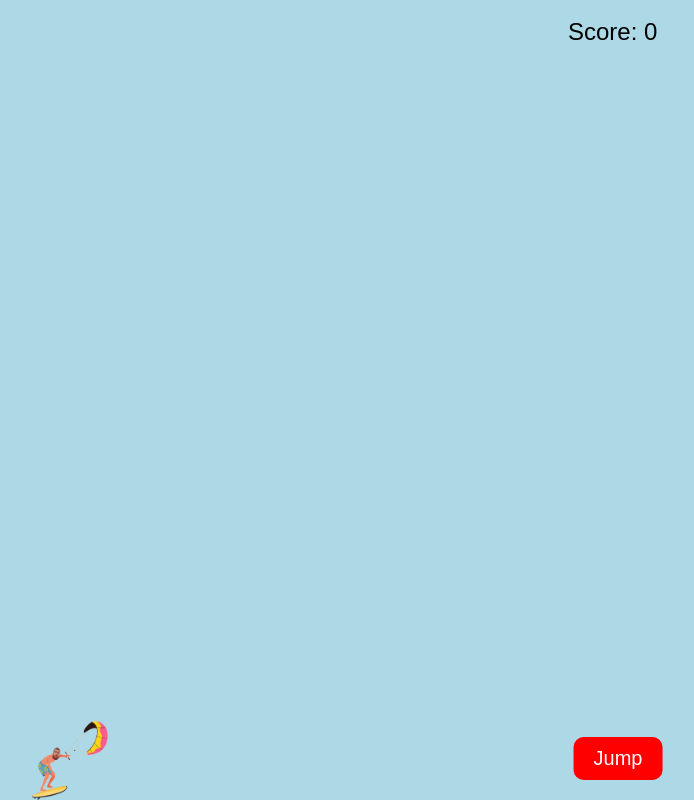
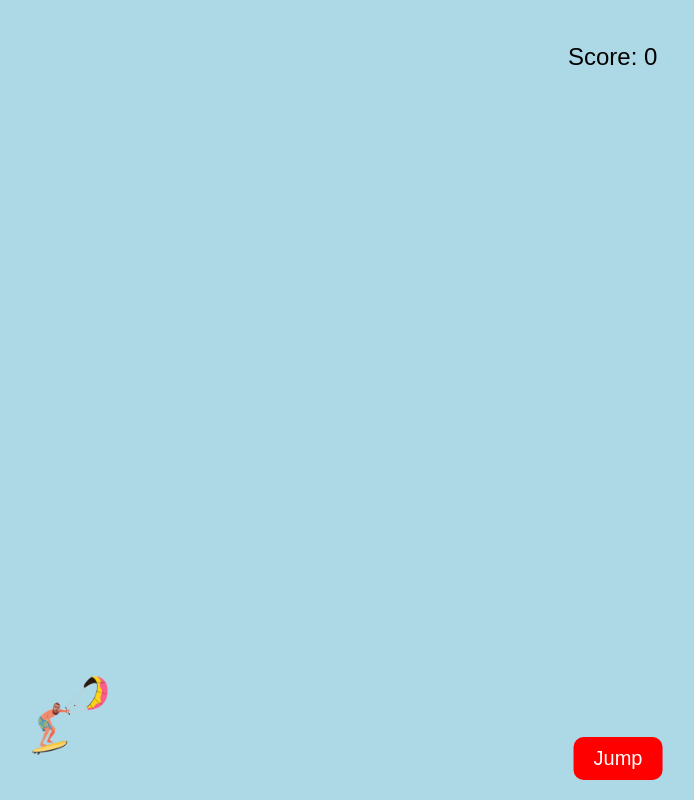
Before and after one commit to yanivz21/surfe, a plain HTML site: page index.html in a window 1280 px wide. Shown: the whole page, without its empty margins (22-716 px from the left). Drawn offline with Linux system fonts and the light colour scheme.

Commit message:
Update index.html

```diff
--- a/index.html
+++ b/index.html
@@ -70,7 +70,7 @@
             canvas.style.display = "block";
             document.getElementById("jumpButton").style.display = "block";
             canvas.width = window.innerWidth;
-            canvas.height = window.innerHeight;
+            canvas.height = window.innerHeight - 50; // השארת רווח בתחתית הקנבס
         }
     }
 
@@ -85,14 +85,14 @@
 
     let kate = {
         x: 50,
-        y: canvas.height - 80,
+        y: canvas.height - 100, // שינינו את המיקום ההתחלתי למעלה יותר
         width: 80,
         height: 80,
         dy: 0,
-        gravity: 0.2, // הורד את הגרביטי ל-0.2 כדי שהגולש ירד לאט יותר
+        gravity: 0.2,
         isJumping: false,
         jumpCount: 0,
-        maxJumpCount: 3  // מספר הקפיצות המקסימלי (למשל 3 קפיצות)
+        maxJumpCount: 3
     };
 
     const fishImages = [
@@ -115,7 +115,7 @@
     let obstacles = [];
     let frameCount = 0;
     let spawnRate = 150;
-    let obstacleSpeed = 2; // הורד את מהירות ההתקדמות של המכשולים ל-2
+    let obstacleSpeed = 2;
     let gameStarted = false;
 
     const jumpButton = document.getElementById("jumpButton");
@@ -124,7 +124,7 @@
     function startJump() {
         if (!gameStarted) gameStarted = true;
         if (kate.jumpCount < kate.maxJumpCount) {
-            kate.dy = -12;  // כיוון כלפי מעלה
+            kate.dy = -12;
             kate.isJumping = true;
             kate.jumpCount++;
         }
@@ -154,7 +154,7 @@
             kate.y = canvas.height - kate.height;
             kate.dy = 0;
             kate.isJumping = false;
-            kate.jumpCount = 0;  // אפס את מספר הקפיצות כאשר הגולש נוגע בקרקע
+            kate.jumpCount = 0;
         }
     }
 
@@ -196,7 +196,7 @@
         frameCount = 0;
         score = 0;
         gameStarted = false;
-        kate.jumpCount = 0;  // אפס את מספר הקפיצות כאשר המשחק מתאפס
+        kate.jumpCount = 0;
     }
 
     function draw() {
```
